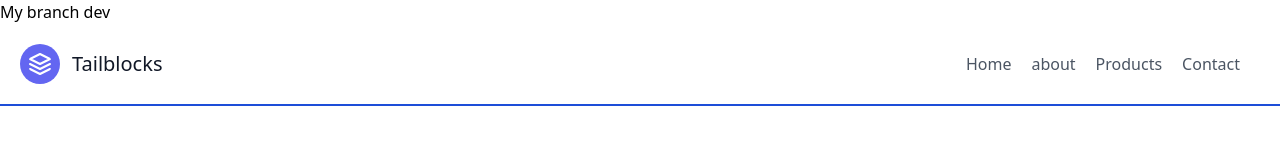
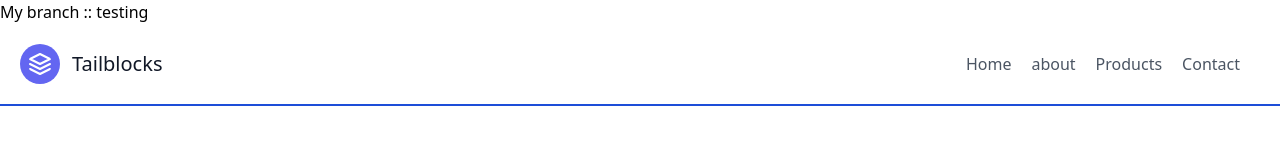
Before and after one commit to Pritesh55/pdf-from-html-by-pptr, a Next.js app: page / in a window 1280 px wide. Shown: the top 141 px of the page. Built offline with nearby package versions, Linux system fonts and the light colour scheme.

Commit message:
Update MyFile.js

```diff
--- a/src/app/MyFile.js
+++ b/src/app/MyFile.js
@@ -9,7 +9,7 @@ import React from 'react'
 const MyFile = () => {
     return (
         <>
-<h1>My branch dev</h1>
+<h1>My branch :: testing</h1>
             <div className="print-page">
 
                 <header class="text-gray-600 body-font">
```
